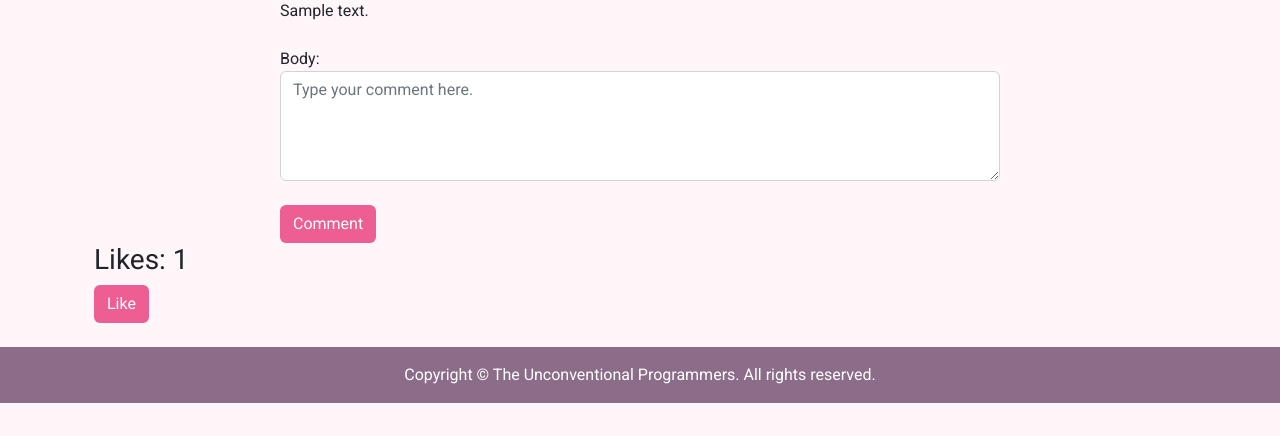
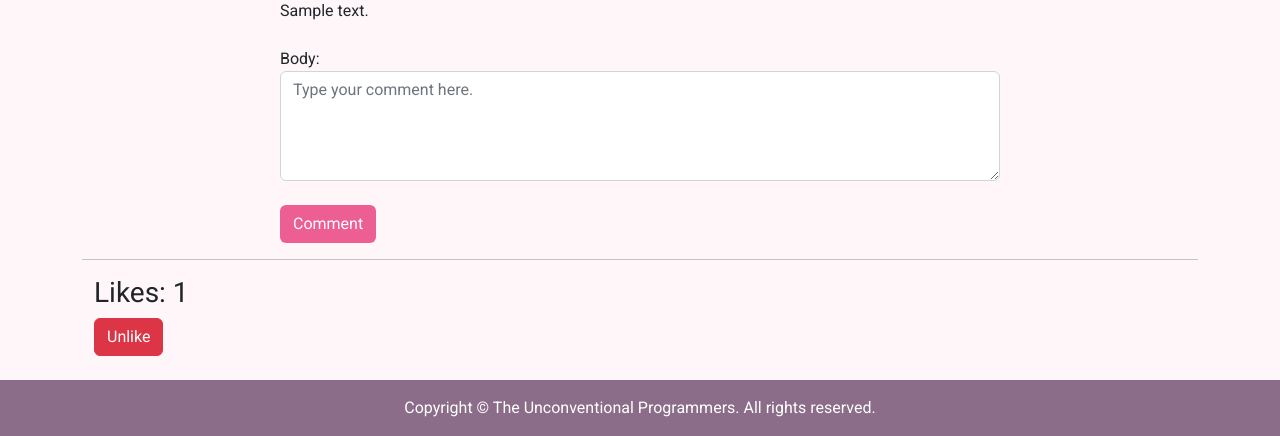
Before and after one commit to Jbachtiger/ci-pp4-the-unconventional-programmer, a Django app: a page that uses templates/post_details.html in a window 1280 px wide. Shown: the part 391-827 px from the top of the page. Before the commit the page ends 794 px from the top, so only its background shows below. Run offline with Django 3.2, Linux system fonts and the light colour scheme; a user stored in the database is signed in; tables that the repository leaves empty hold one stand-in row (values such as "Sample post"); some libraries are stand-ins or nearby versions.

Commit message:
Fix authentication for like button by adding code to views.py

```diff
--- a/programmerblog/views.py
+++ b/programmerblog/views.py
@@ -30,10 +30,15 @@ class PostDetail(generic.DetailView):
             }))
 
     def get_context_data(self, **kwargs):
+        liked = False
+        post = get_object_or_404(Post, slug=self.object.slug)
+        if post.likes.filter(id=self.request.user.id).exists():
+            liked = True
         post_comments_count = Comment.objects.all().filter(post=self.object.id).count()
         post_comments = Comment.objects.all().filter(post=self.object.id)
         context = super().get_context_data(**kwargs)
         context.update({
+            'liked': liked,
             'form': self.form,
             'post_comments': post_comments,
             'post_comments_count': post_comments_count,
--- a/templates/post_details.html
+++ b/templates/post_details.html
@@ -67,7 +67,7 @@
         </div>
     </div>
 </div>
-
+<hr>
 <!-- Likes -->
 <!-- Code amended from I Think Therefore I blog Code Institute walkthrough -->
 <div class="container">
@@ -79,11 +79,11 @@
                 {% csrf_token %}
                 {% if liked %}
 
-                <button class="btn generic-btn" type="submit" name="blogpost_id" value="{{post.slug}}">Like</button>
+                <button class="btn btn-danger" type="submit" name="blogpost_id" value="{{post.slug}}">Unlike</button>
 
                 {% else %}
 
-                <button class="btn generic-btn" type="submit" name="blogpost_id" value="{{post.slug}}"></i>Like</button>
+                <button class="btn btn-success" type="submit" name="blogpost_id" value="{{post.slug}}"></i>Like</button>
 
                 {% endif %}
 
```
